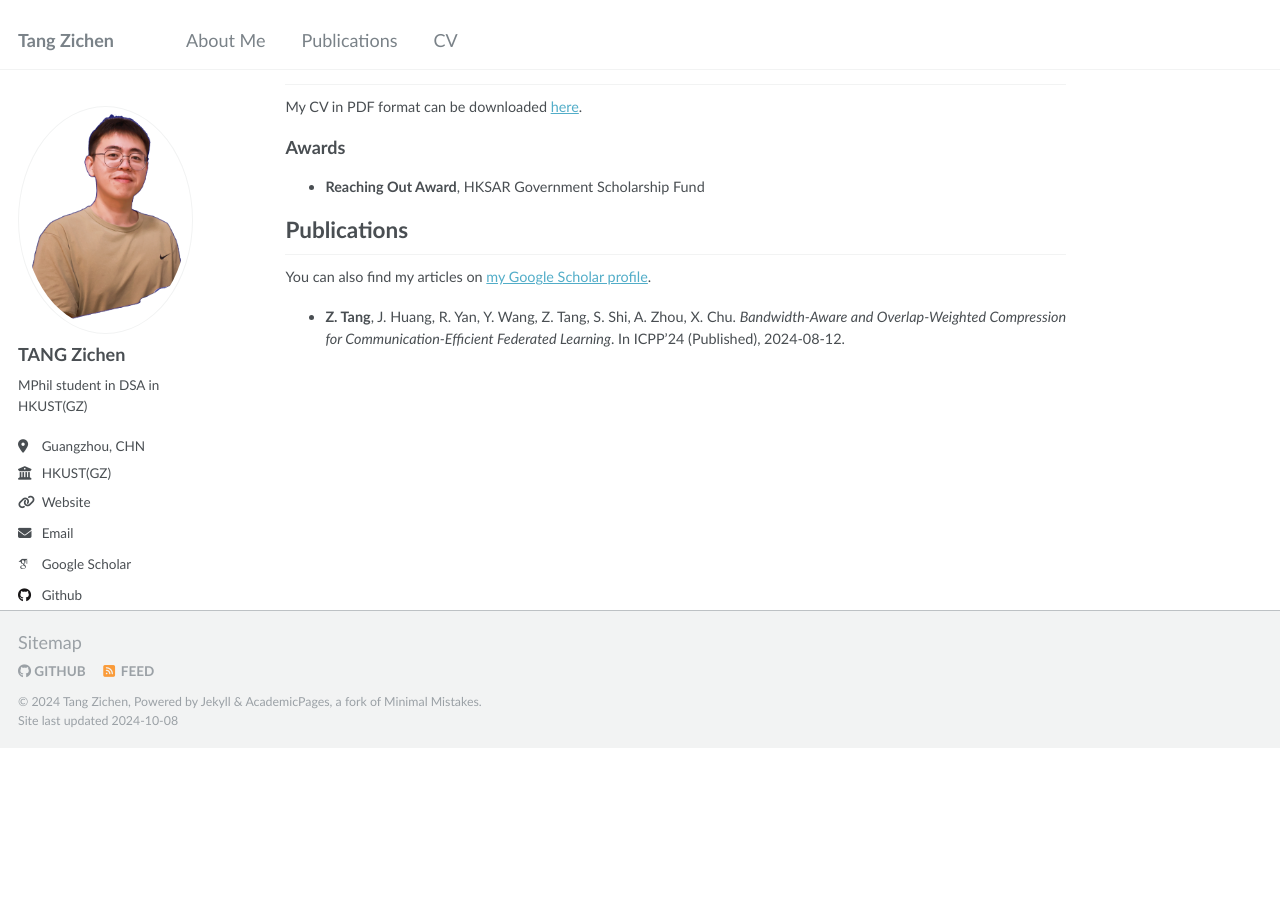
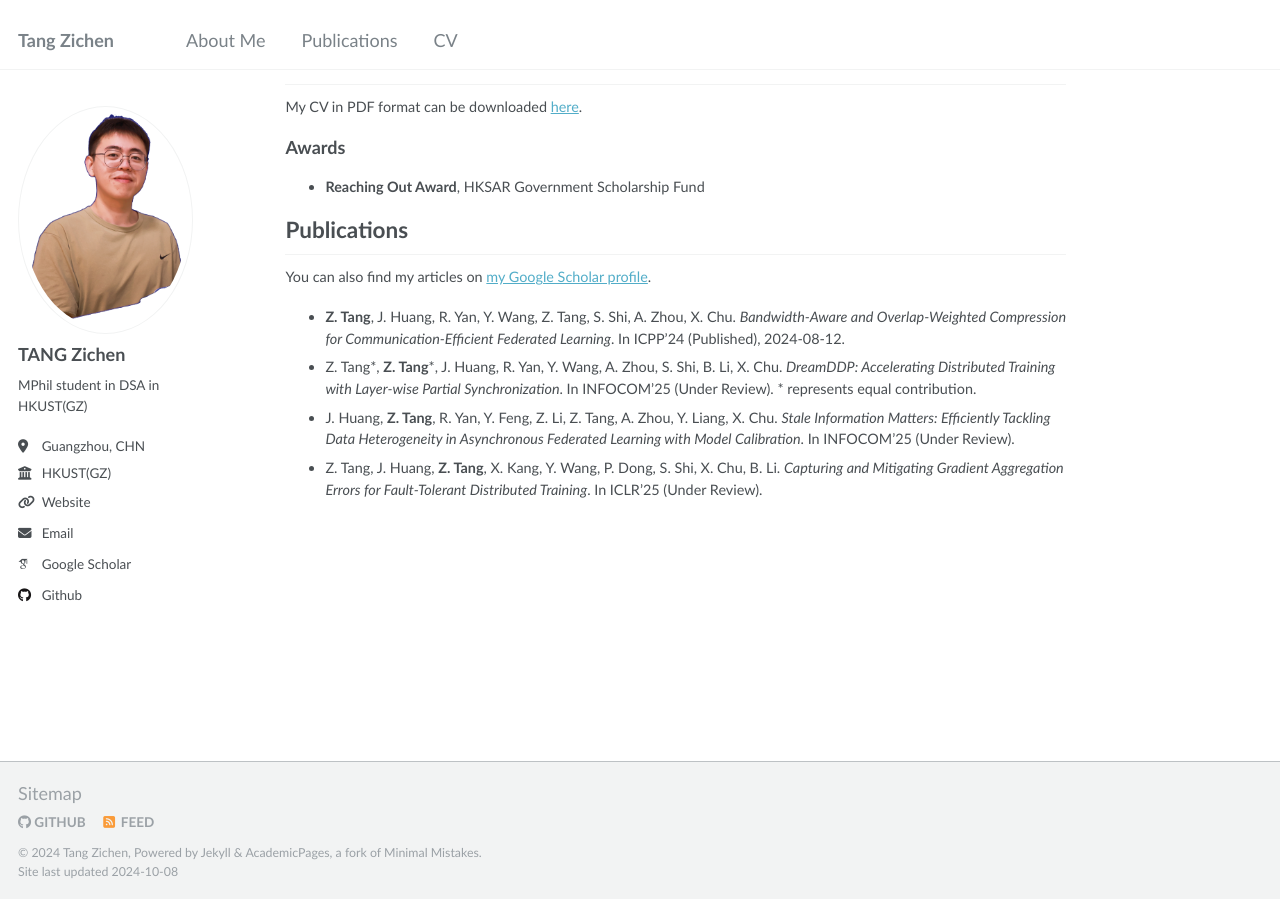
Before and after one commit to trl730109/trl730109.github.io, a Jekyll site: the page built from _pages/about.md, in a window 1280 px wide and 900 px high, scrolled down 557 px. Built offline with Jekyll 4.4.1, drawn with Linux system fonts in a browser that asks for light colours; some web fonts are replaced; before the commit the page ends 1305 px from its top, so only the background shows below that.

Commit message:
Update about.md

```diff
--- a/_pages/about.md
+++ b/_pages/about.md
@@ -32,3 +32,6 @@ My CV in PDF format can be downloaded [here](/files/CV_PhD_TANG_Zichen.pdf).
 {% endif %}
 
 - **Z. Tang**, J. Huang, R. Yan, Y. Wang, Z. Tang, S. Shi, A. Zhou, X. Chu. _Bandwidth-Aware and Overlap-Weighted Compression for Communication-Efficient Federated Learning_. In ICPP'24 (Published), 2024-08-12.
+- Z. Tang*, **Z. Tang**\*, J. Huang, R. Yan, Y. Wang, A. Zhou, S. Shi, B. Li, X. Chu. _DreamDDP: Accelerating Distributed Training with Layer-wise Partial Synchronization_. In INFOCOM'25 (Under Review). * represents equal contribution.
+- J. Huang, **Z. Tang**, R. Yan, Y. Feng, Z. Li, Z. Tang, A. Zhou, Y. Liang, X. Chu. _Stale Information Matters: Efficiently Tackling Data Heterogeneity in Asynchronous Federated Learning with Model Calibration_. In INFOCOM'25 (Under Review).
+- Z. Tang, J. Huang, **Z. Tang**, X. Kang, Y. Wang, P. Dong, S. Shi, X. Chu, B. Li. _Capturing and Mitigating Gradient Aggregation Errors for Fault-Tolerant Distributed Training_. In ICLR'25 (Under Review).
```
